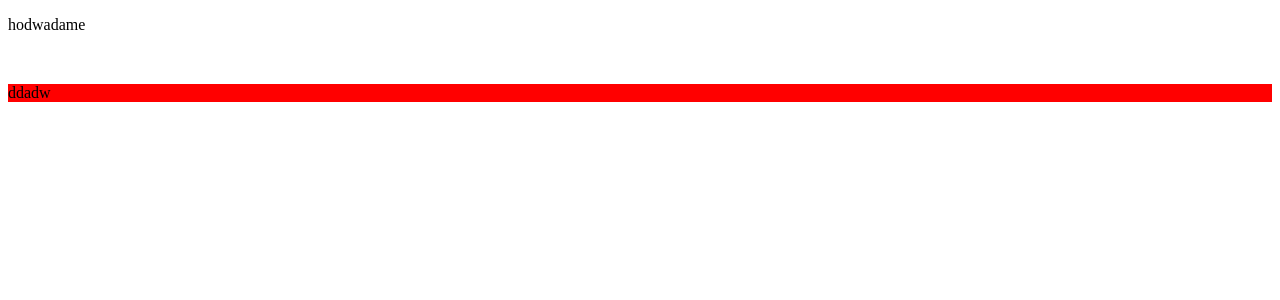
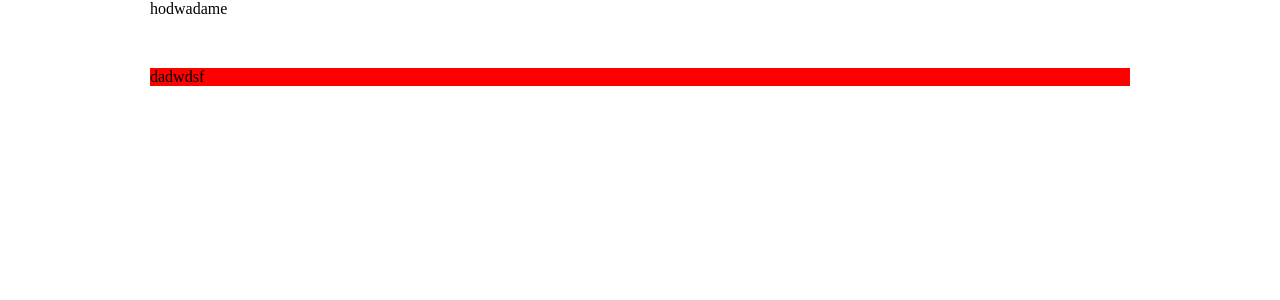
Before and after one commit to italosilva01/test-lets-delivery, a React (Create React App) app: page / in a window 1280 px wide. Shown: the top 300 px of the page. Built offline with nearby package versions, Linux system fonts and the light colour scheme.

Commit message:
adicionar estilo global

```diff
--- a/src/App.tsx
+++ b/src/App.tsx
@@ -2,18 +2,20 @@ import { BrowserRouter, Switch, Route } from "react-router-dom";
 
 import { Home } from "./pages/Home";
 
-// import GlobalStyles from "./styles/global";
+import { GlobalStyle } from "./styles/global";
 
 const App: React.FC = () => {
   return (
+    <>
       <BrowserRouter>
+        <GlobalStyle />
         <Switch>
-        {/* <GlobalStyles /> */}
           <Route path="/">
             <Home />
           </Route>
         </Switch>
       </BrowserRouter>
+    </>
   );
 };
 
--- a/src/components/Header/index.tsx
+++ b/src/components/Header/index.tsx
@@ -1,4 +1,4 @@
 import { Container } from "./style";
 export const Header = () => {
-  return <Container>ddadw</Container>;
+  return <Container>dadwdsf</Container>;
 };
--- a/src/components/Header/style.tsx
+++ b/src/components/Header/style.tsx
@@ -1,7 +1,7 @@
 import styled from "styled-components";
 import { Grid } from "@material-ui/core";
 
-export const Container = styled.header`
+export const Container = styled(Grid)`
   background-color: red;
   display: flex;
   justify-content: space-between;
--- a/src/styles/global.ts
+++ b/src/styles/global.ts
@@ -1,24 +1,28 @@
 import { createGlobalStyle } from "styled-components";
 
-export default createGlobalStyle`
+export const GlobalStyle = createGlobalStyle`
   * {
     margin: 0;
     padding: 0;
-    outline: 0;
+
     box-sizing: border-box;
   }
-  body {
+
+   body {
     background: #ffffff  no-repeat center top;
     -webkit-font-smoothing: antialiased;
   }
-  body, input, button {
+
+  /* body, input, button {
     font: 14px Roboto, sans-serif;
-  }
+  } */
+
   #root {
     max-width: 1020px;
     margin: 0 auto;
     padding: 0 20px 50px;
   }
+
   button {
     cursor: pointer;
   }
```
Lines whose indentation alone changed are shown as unchanged.
